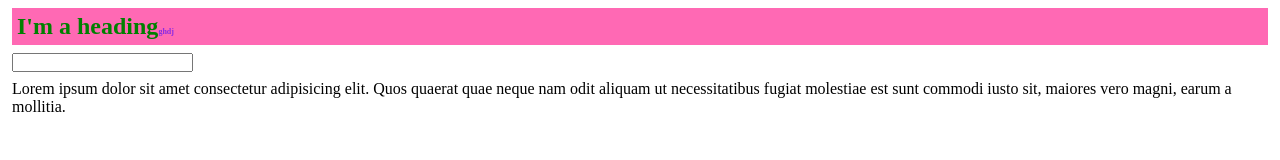
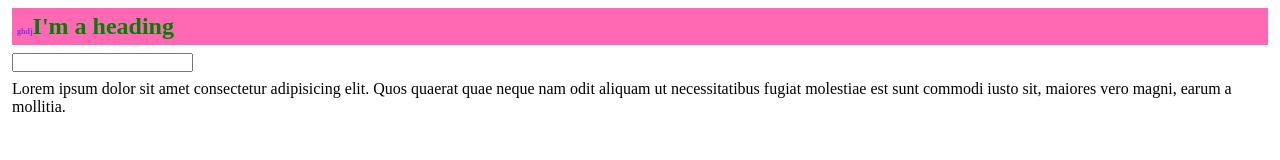
Before and after one commit to srsahana/css, a plain HTML site: page index.html in a window 1280 px wide. Drawn offline with Linux system fonts and the light colour scheme.

Commit message:
before & focus

```diff
--- a/index.html
+++ b/index.html
@@ -28,7 +28,7 @@
         input:focus{
             background-color: blueviolet;
         }
-        h2::after{
+        h2::before{
           content: "ghdj";
           font-size: 0.5rem;
           color: blueviolet;
```
